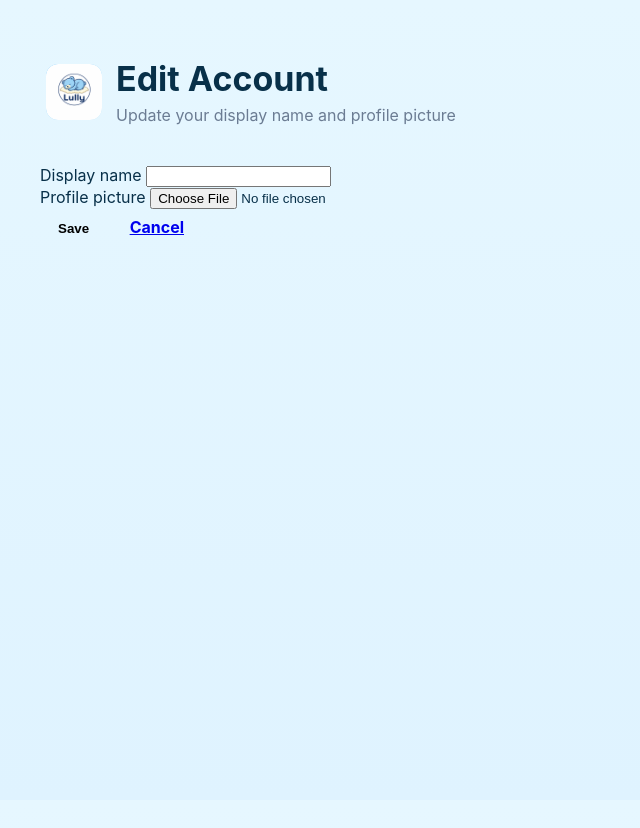
After one commit to alehmanBCA/Lully, a Django app: page /account/edit/ in a window 1280 px wide. The commit adds this page. Shown: the whole page, without its empty margins (0-640 px from the left). Run offline with Django 5.2, Linux system fonts and the light colour scheme; a user stored in the database is signed in.

Commit message:
UI: remove home icon; add account edit page (name + pfp upload); serve media during development

```diff
--- a/app/urls.py
+++ b/app/urls.py
@@ -4,6 +4,7 @@ from . import views
 urlpatterns = [
     path('', views.home, name='home'),
     path('profile/', views.profile, name='profile'),
+    path('account/edit/', views.account_edit, name='account_edit'),
     path('signup/', views.signup, name='signup'),
     path('login/', views.login_view, name='login'),
 ]
--- a/app/views.py
+++ b/app/views.py
@@ -3,6 +3,9 @@ from django.shortcuts import render, redirect
 from django.contrib.auth import authenticate, login as auth_login
 from django.contrib.auth.models import User
 from django.contrib import messages
+from django.contrib.auth.decorators import login_required
+from django.conf import settings
+import os
 
 # Create your views here.
 def home(request):
@@ -10,6 +13,42 @@ def home(request):
 
 def profile(request):
     return render(request, 'profile.html')
+
+
+@login_required
+def account_edit(request):
+    user = request.user
+    if request.method == 'POST':
+        name = request.POST.get('name', '').strip()
+        if name:
+            user.first_name = name
+
+        # handle uploaded profile picture
+        file = request.FILES.get('pfp')
+        if file:
+            profile_dir = settings.MEDIA_ROOT / 'profile_pics'
+            os.makedirs(profile_dir, exist_ok=True)
+            _, ext = os.path.splitext(file.name)
+            filename = f"{user.username}{ext}"
+            filepath = profile_dir / filename
+            # write file
+            with open(filepath, 'wb+') as dest:
+                for chunk in file.chunks():
+                    dest.write(chunk)
+
+        user.save()
+        messages.success(request, 'Account updated')
+        return redirect('profile')
+
+    # determine existing profile image if any
+    profile_url = None
+    for ext in ('.png', '.jpg', '.jpeg', '.gif'):
+        p = settings.MEDIA_ROOT / 'profile_pics' / f"{user.username}{ext}"
+        if p.exists():
+            profile_url = settings.MEDIA_URL + f'profile_pics/{user.username}{ext}'
+            break
+
+    return render(request, 'account_edit.html', {'profile_url': profile_url, 'name': user.first_name})
 
 def signup(request):
     if request.method == 'POST':
--- a/config/settings.py
+++ b/config/settings.py
@@ -122,3 +122,7 @@ STATICFILES_DIRS = [
     BASE_DIR / 'static',
     BASE_DIR / 'src',
 ]
+
+# Media files (user uploads)
+MEDIA_URL = '/media/'
+MEDIA_ROOT = BASE_DIR / 'media'
--- a/config/urls.py
+++ b/config/urls.py
@@ -24,3 +24,5 @@ urlpatterns = [
 
 if settings.DEBUG:
     urlpatterns += static(settings.STATIC_URL, document_root=str(settings.BASE_DIR / 'static'))
+    # Serve user-uploaded media during development
+    urlpatterns += static(settings.MEDIA_URL, document_root=str(settings.MEDIA_ROOT))
--- /dev/null
+++ b/templates/account_edit.html
@@ -0,0 +1,54 @@
+{% load static %}
+<!DOCTYPE html>
+<html lang="en">
+<head>
+  <meta charset="utf-8" />
+  <meta name="viewport" content="width=device-width,initial-scale=1" />
+  <title>Edit Account — Lully</title>
+  <link rel="stylesheet" href="{% static 'css/profile.css' %}">
+</head>
+<body>
+  <div class="app-shell">
+    <header class="topbar">
+      <div class="top-left">
+        <div class="logo-row">
+          <div class="logo-mark">
+            <img src="{% static 'images/Lully_logo.png' %}" alt="Lully Logo" class="logo-img">
+          </div>
+          <div class="title-block">
+            <h1>Edit Account</h1>
+            <p class="subtitle">Update your display name and profile picture</p>
+          </div>
+        </div>
+      </div>
+    </header>
+
+    <main class="content">
+      <section class="edit-account">
+        <form method="post" enctype="multipart/form-data">
+          {% csrf_token %}
+          <div class="form-row">
+            <label for="name">Display name</label>
+            <input id="name" name="name" type="text" value="{{ name }}">
+          </div>
+
+          <div class="form-row">
+            <label for="pfp">Profile picture</label>
+            {% if profile_url %}
+              <div class="current-pfp">
+                <img src="{{ profile_url }}" alt="current pfp" style="max-width:80px; border-radius:50%;">
+              </div>
+            {% endif %}
+            <input id="pfp" name="pfp" type="file" accept="image/*">
+          </div>
+
+          <div class="form-actions">
+            <button type="submit" class="btn">Save</button>
+            <a href="{% url 'profile' %}" class="btn btn-link">Cancel</a>
+          </div>
+        </form>
+      </section>
+    </main>
+  </div>
+</body>
+</html>
--- a/templates/profile.html
+++ b/templates/profile.html
@@ -11,7 +11,7 @@
   <div class="app-shell">
     <header class="topbar">
       <div class="top-left">
-        <div class="home-icon">🏠</div>
+        <!-- removed house icon per request -->
         <div class="logo-row">
           <div class="logo-mark">
             <img src="{% static 'images/Lully_logo.png' %}" alt="Lully Logo" class="logo-img">
@@ -24,13 +24,13 @@
       </div>
 
       <div class="top-right">
-        <div class="account-box">
+        <a href="{% url 'account_edit' %}" class="account-box" title="Edit account">
           <div class="account-icon">👤</div>
           <div class="account-text">
             <div class="acc-name">Parent Account</div>
             <div class="acc-sub">Logged in</div>
           </div>
-        </div>
+        </a>
       </div>
     </header>
 
```
